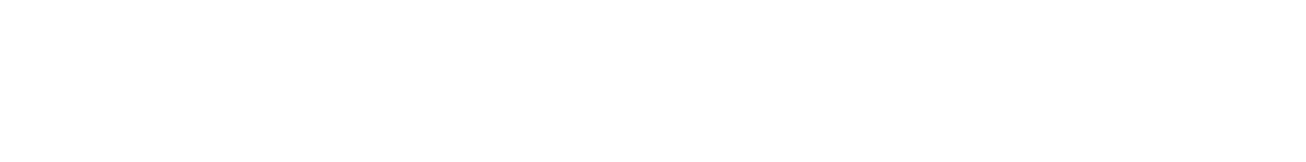
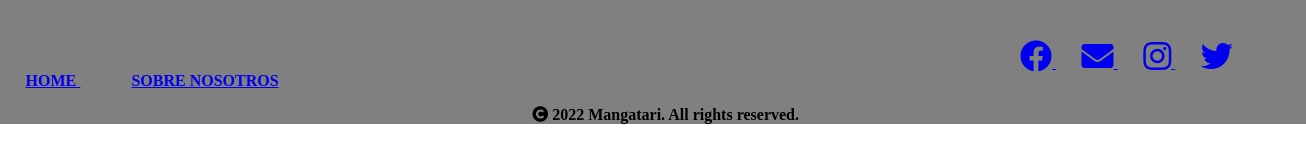
Before and after one commit to KanadeT33/Mangatari, a website: page views/index.html in a window 1280 px wide. Shown: the whole page, 1306 px wide, since content can reach past the window. Drawn offline with Linux system fonts and the light colour scheme.

Commit message:
footer added

```diff
--- a/app.js
+++ b/app.js
@@ -7,7 +7,6 @@ app.use(express.static(__dirname + "/public"));
 app.listen(3000, () => {
   console.log("running");
 });
-
 app.get("/", (req, res) => {
   res.sendFile(path.join(__dirname, "./views/index.html"));
 });
--- a/public/css/styles.css
+++ b/public/css/styles.css
@@ -0,0 +1,8 @@
+#logos {
+    text-align: center;
+    margin-left: 70%;
+}
+
+#in-line{
+    display: inline;
+}
--- a/views/index.html
+++ b/views/index.html
@@ -1,12 +1,54 @@
 <!DOCTYPE html>
 <html lang="en">
   <head>
+    <link
+      href="https://cdnjs.cloudflare.com/ajax/libs/font-awesome/5.15.3/css/all.min.css"
+      rel="stylesheet"
+    />
+    <link rel="stylesheet" href="/css/styles.css" />
     <meta charset="UTF-8" />
     <meta http-equiv="X-UA-Compatible" content="IE=edge" />
     <meta name="viewport" content="width=device-width, initial-scale=1.0" />
     <title>Document</title>
+    <link href="https://pro.fontawesome.com/releases/v5.10.0/css/all.css" rel="stylesheet">
+</head>
   </head>
-  <body>
-    <h1></h1>
+  <body style="margin:0 ;">
+    <footer style="background-color: gray; width: 100vw; padding-left: 2vw; padding-top: 5vh; ;">
+      <div id="logos">
+        <a href="https://www.google.com/">
+          <i class="fab fa-brands fa-facebook fa-2x" style="margin-left :2vw ;"></i>          </a>
+          <a href="https://www.google.com/" >
+            <i class="fa fa-regular fa-envelope fa-2x" style="margin-left :2vw ;"></i>
+          </a>
+          <a href="https://www.google.com/">
+            <i class="fab fa-brands fa-instagram fa-2x" style="margin-left :2vw ;"></i>
+          </a>
+          <a href="https://www.google.com/">
+            <i class="fab fa-brands fa-twitter fa-2x"style="margin-left :2vw ;"></i>
+          </a>
+        </div>
+        <div > <p id="in-line"> <b>
+         <a href="https://www.google.com/">
+           HOME
+         </a>
+
+        </b>
+        <p id="in-line" style="margin: 4vw ;"> <b>
+          <a href="https://www.google.com/">
+          SOBRE NOSOTROS
+        </a>
+        </b></p>
+        </div>
+
+
+        <p style="text-align: center ;">
+          <b>
+              <i class="fa fa-solid fa-copyright"></i>
+              2022 Mangatari. All rights reserved.</i
+            ></b
+          >
+        </p>
+    </footer>
   </body>
 </html>
```
Also changed, not shown: views/productCart.html (added, +10 -0 lines), views/productDetail.html (added, +10 -0 lines), views/registerAndLogin.html (added, +10 -0 lines), public/images/facebook.svg (added), 1 other file.
